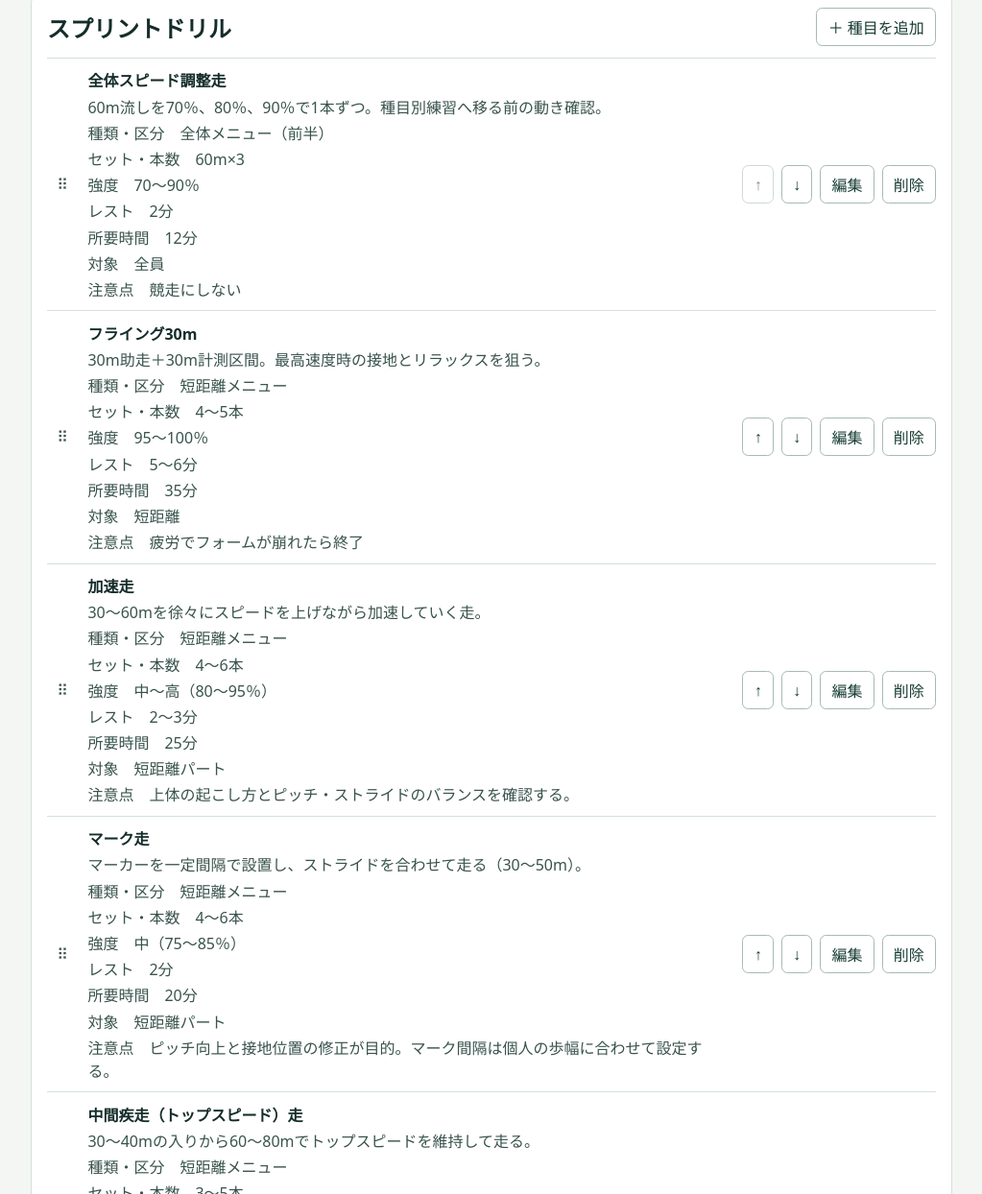
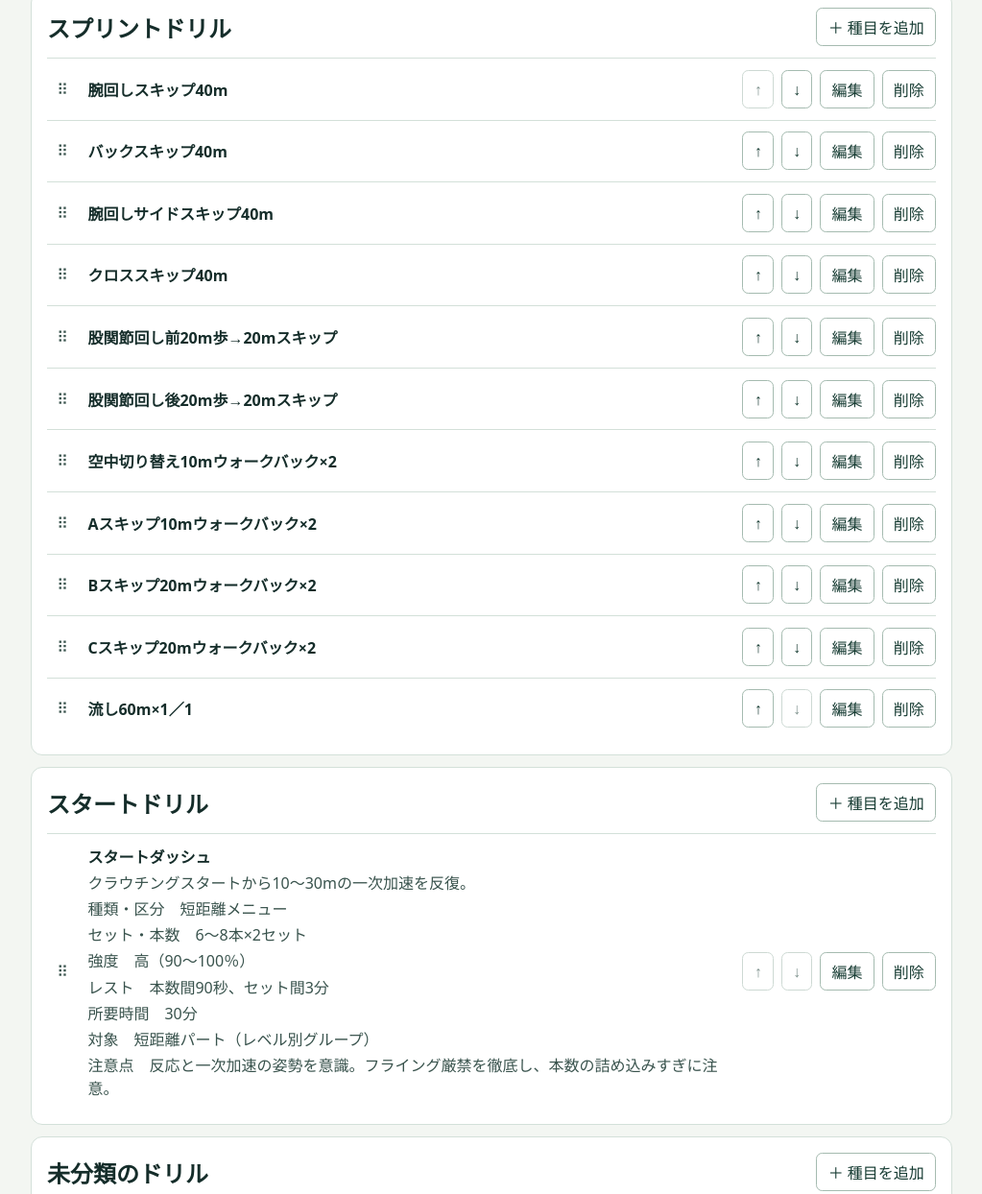
Before and after one commit to hamawakiac/hamawakiac.github.io, a plain HTML site: page drills/index.html in a window 1280 px wide. Shown: the part 1985-3229 px from the top of the page at 96% size, without its empty margins (128-1151 px from the left). Drawn offline with Linux system fonts and the light colour scheme.

Commit message:
Replace sprint drill list with the requested sequence

```diff
--- a/drills/index.html
+++ b/drills/index.html
@@ -288,7 +288,40 @@
       if (savedData._basic20mDrillsAdded !== true) {
         addBasic20mDrills(result);
       }
+      if (savedData._sprintSequenceUpdated !== true) {
+        updateSprintSequence(result);
+      }
       return result;
+    }
+
+    function updateSprintSequence(result) {
+      const previousSprint = result.sprint;
+      const sources = [previousSprint, ...groups.filter(({ id }) => id !== "sprint").map(({ id }) => result[id])];
+      const sequence = [
+        "腕回しスキップ40m",
+        "バックスキップ40m",
+        "腕回しサイドスキップ40m",
+        "クロススキップ40m",
+        "股関節回し前20m歩→20mスキップ",
+        "股関節回し後20m歩→20mスキップ",
+        "空中切り替え10mウォークバック×2",
+        "Aスキップ10mウォークバック×2",
+        "Bスキップ20mウォークバック×2",
+        "Cスキップ20mウォークバック×2",
+        "流し60m×1／1"
+      ];
+
+      result.sprint = sequence.map((name, index) => {
+        const oldName = initialItems.movement[index][0];
+        const matchingNames = new Set([name, oldName].map(normalizedText));
+        const matches = item => matchingNames.has(normalizedText(item.name));
+        const source = sources.find(list => list.some(matches));
+        if (!source) return { name, notes: "" };
+        const [item] = source.splice(source.findIndex(matches), 1);
+        return { ...item, name };
+      });
+
+      result.unclassified.push(...previousSprint);
     }
 
     function addBasic20mDrills(result) {
@@ -603,7 +636,7 @@
         }
         const customGroups = groups.filter(group => group.id.startsWith("custom-"));
         const nextSnapshot = JSON.stringify({
-          ...savedData, ...items, [migrationKey]: true, [customGroupsKey]: customGroups, _t2DrillAdded: true, _basic20mDrillsAdded: true
+          ...savedData, ...items, [migrationKey]: true, [customGroupsKey]: customGroups, _t2DrillAdded: true, _basic20mDrillsAdded: true, _sprintSequenceUpdated: true
         });
         localStorage.setItem(storageKey, nextSnapshot);
         storedSnapshot = nextSnapshot;
```
